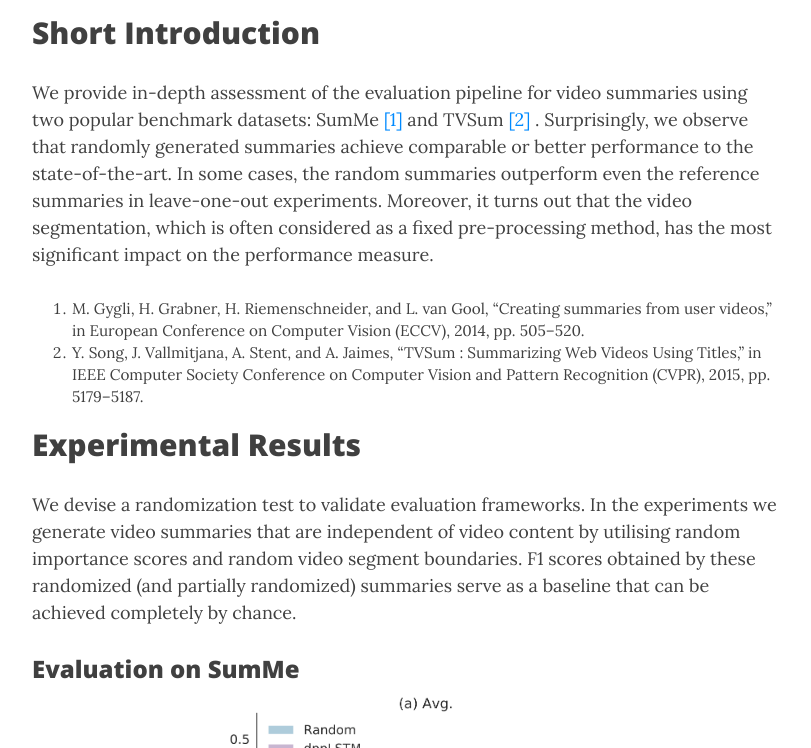
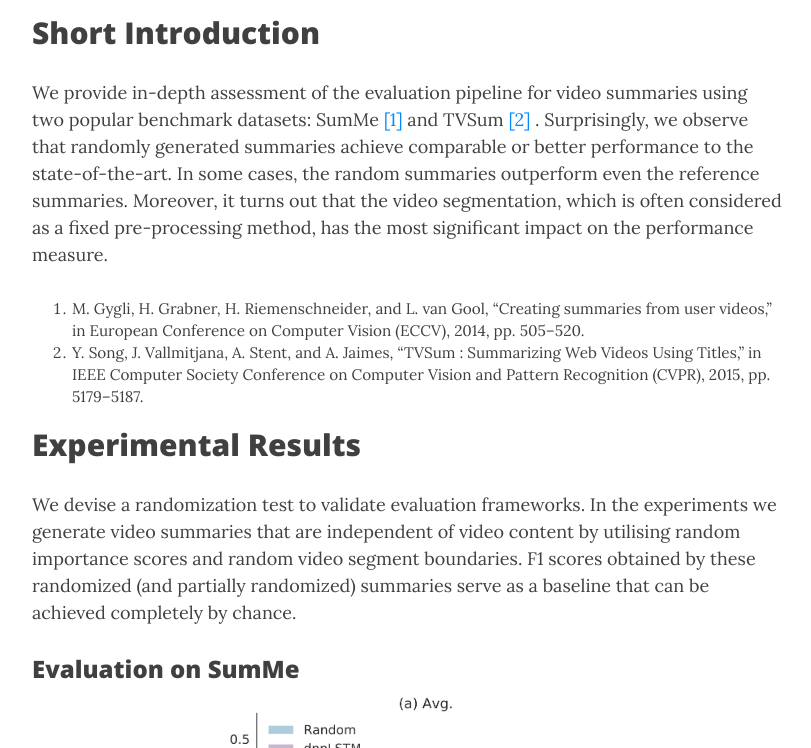
Before and after one commit to mayu-ot/rethinking-evaluation-of-video-summaries, a Jekyll site: the page built from index.html, in a window 1280 px wide and 900 px high, scrolled down 333 px, cut to the strip 152-900 px from the top of the window. Shown: the whole strip, without its empty margins (233-1044 px from the left). Built offline with Jekyll 4.4.1, drawn with Linux system fonts in a browser that asks for light colours; nearby versions of some CDN libraries; the list of posts is cut into pages by our own code.

Commit message:
update intro

```diff
--- a/index.html
+++ b/index.html
@@ -9,7 +9,7 @@ use-site-title: true
 
 <h2>Short Introduction</h2>
 <p>
-We provide in-depth assessment of the evaluation pipeline for video summaries using two popular benchmark datasets: SumMe <a href="#fn1">[1]</a> and TVSum <a href="#fn2">[2]</a> . Surprisingly, we observe that randomly generated summaries achieve comparable or better performance to the state-of-the-art. In some cases, the random summaries outperform even the reference summaries in leave-one-out experiments. Moreover, it turns out that the video segmentation, which is often considered as a fixed pre-processing method, has the most significant impact on the performance measure.
+We provide in-depth assessment of the evaluation pipeline for video summaries using two popular benchmark datasets: SumMe <a href="#fn1">[1]</a> and TVSum <a href="#fn2">[2]</a> . Surprisingly, we observe that randomly generated summaries achieve comparable or better performance to the state-of-the-art. In some cases, the random summaries outperform even the reference summaries. Moreover, it turns out that the video segmentation, which is often considered as a fixed pre-processing method, has the most significant impact on the performance measure.
 </p>
 
 <small>
```
Also changed, not shown: 2 other files.
